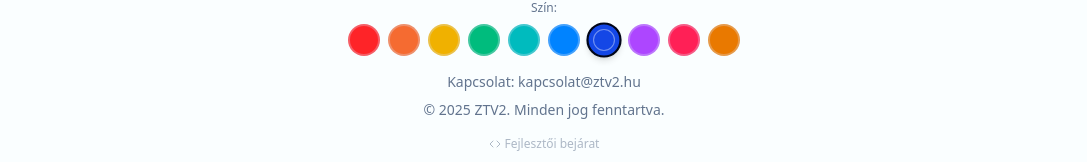
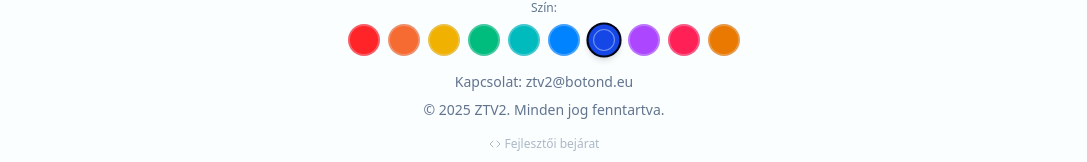
Before and after one commit to ZTV2-DevTeam/frontend, a Next.js app: page / in a window 1280 px wide. Shown: the part 1761-1923 px from the top of the page, without its empty margins (96-1183 px from the left). Built offline with nearby package versions, Linux system fonts and the light colour scheme.

Commit message:
fix: adjust layout and update contact email on landing page

```diff
--- a/app/page.tsx
+++ b/app/page.tsx
@@ -29,7 +29,7 @@ export default function LandingPage() {
 
         <CountdownTimer targetDate={launchDate} />
 
-        <div className="max-w-2xl mt-4 border-dashed bg-card border border-border rounded-lg p-4">
+        <div className="max-w-2xl p-4 mt-4 border border-dashed rounded-lg bg-card border-border">
           <div className="flex items-center gap-2 mb-2">
             <Info className="w-4 h-4" />
             <h3 className="font-medium leading-none tracking-tight">Zártkörű alkalmazás</h3>
@@ -48,7 +48,7 @@ export default function LandingPage() {
         <p className="mt-4">
           Kapcsolat:{" "}
           <a href="mailto:kapcsolat@ztv2.hu" className="transition-colors hover:text-primary">
-            kapcsolat@ztv2.hu
+            ztv2@botond.eu
           </a>
         </p>
         <p className="mt-2">&copy; {new Date().getFullYear()} ZTV2. Minden jog fenntartva.</p>
```
